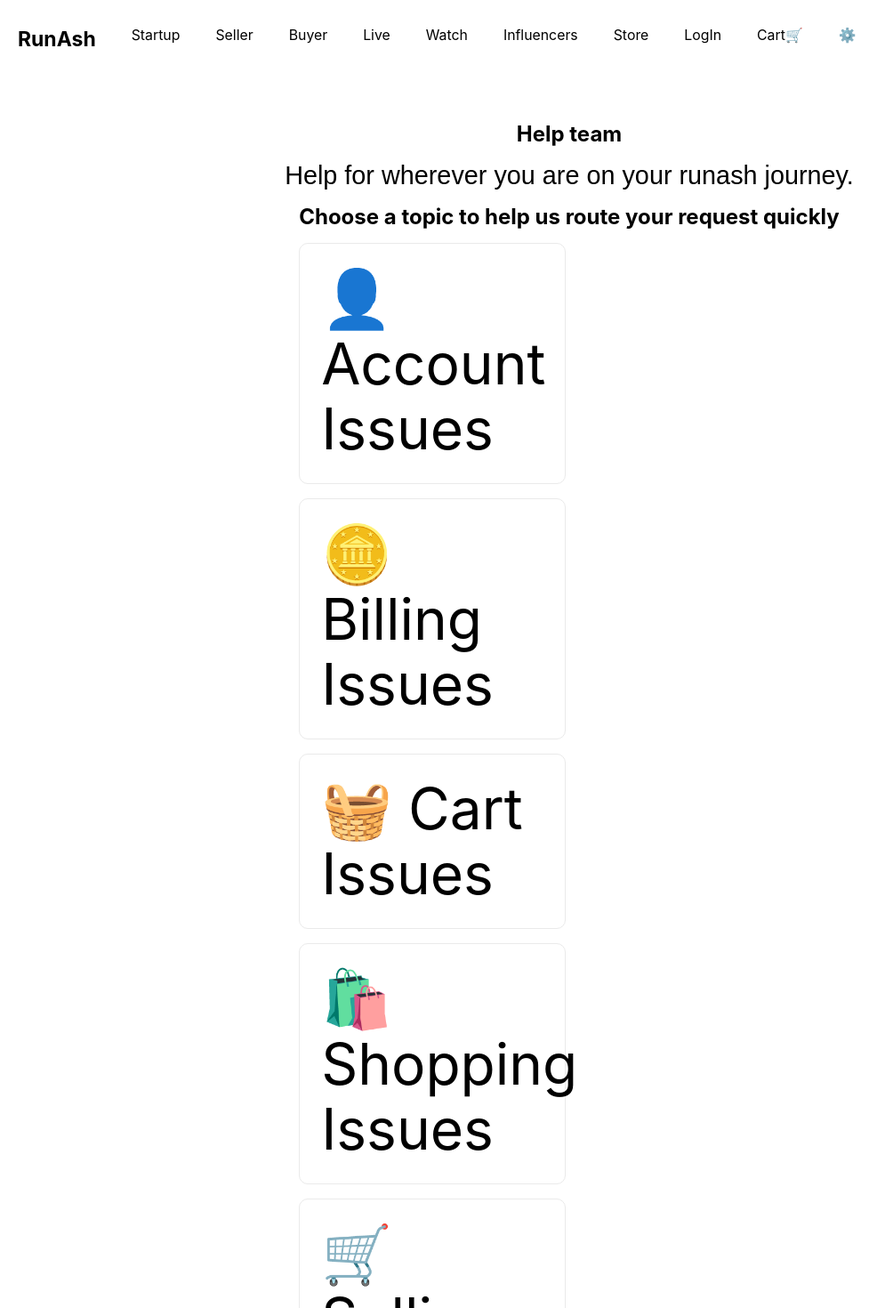
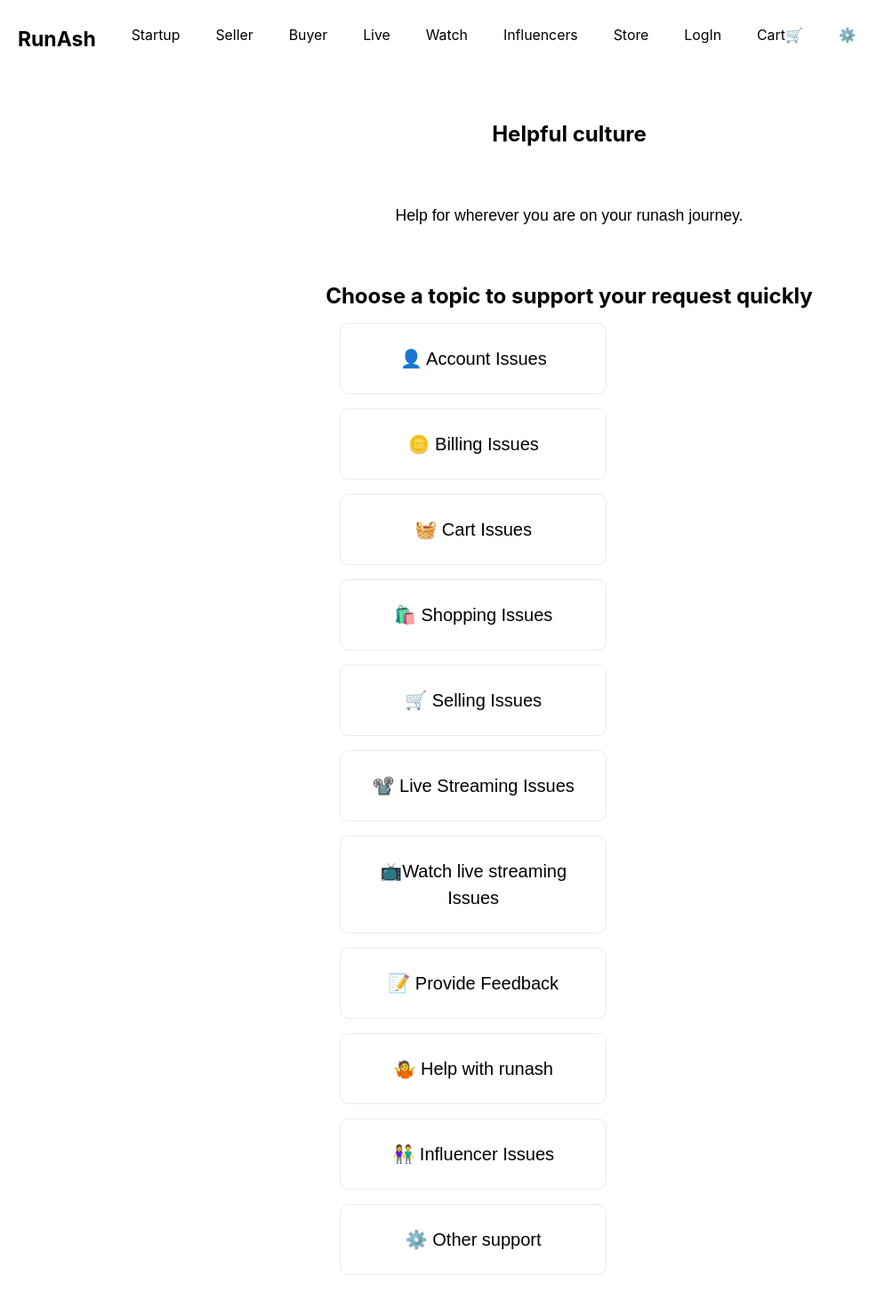
Before and after one commit to rammurmu/next, a Next.js app: page /help in a window 1280 px wide. Shown: the top 1470 px of the page at 89% size, without its empty margins (0-1004 px from the left). Built offline with nearby package versions, Linux system fonts and the light colour scheme.

Commit message:
Update help.js

```diff
--- a/pages/help.js
+++ b/pages/help.js
@@ -6,32 +6,43 @@ export default function Help() {
     <div className={styles.container}>
       <main className={styles.main}>
        <div className={styles.title}>
-        <h1>Help team</h1>
-        <p>Help for wherever you are on your runash journey.</p>
+        <h1>Helpful culture</h1>
+        <p className={styles.description}>Help for wherever you are on your runash journey.</p>
 
-       <h1>Choose a topic to help us route your request quickly</h1>
-
-       <div className={styles.card}>👤 Account Issues</div>
-
-       <div className={styles.card}>🪙 Billing Issues</div>
-
-       <div className={styles.card}>🧺 Cart Issues</div>
-
-       <div className={styles.card}>🛍️ Shopping Issues</div>
-
-       <div className={styles.card}>🛒 Selling Issues</div>
-
-       <div className={styles.card}>📽️ Live Streaming Issues</div>
-
-       <div className={styles.card}>📺Watch live streaming Issues</div>
-
-       <div className={styles.card}>📝 Provide Feedback</div>
-
-       <div className={styles.card}>🤷 Help with runash </div>
-
-       <div className={styles.card}>👫 Influencer Issues</div>
-
-       <div className={styles.card}>⚙️ Other support</div>
+       <h1>Choose a topic to support your request quickly</h1>
+       <div className={styles.card}>
+       <p className={styles.description}>👤 Account Issues</p>
+       </div>
+       <div className={styles.card}>
+        <p className={styles.description}>🪙 Billing Issues</p>
+       </div>
+       <div className={styles.card}>
+        <p className={styles.description}>🧺 Cart Issues</p>
+        </div>
+       <div className={styles.card}>
+        <p className={styles.description}>🛍️ Shopping Issues</p>
+        </div>
+       <div className={styles.card}>
+        <p className={styles.description}>🛒 Selling Issues</p>
+       </div>
+       <div className={styles.card}>
+        <p className={styles.description}>📽️ Live Streaming Issues</p>
+       </div>
+       <div className={styles.card}>
+       <p className={styles.description}>📺Watch live streaming Issues</p>
+       </div>
+       <div className={styles.card}>
+       <p className={styles.description}>📝 Provide Feedback</p>
+       </div>
+       <div className={styles.card}>
+       <p className={styles.description}>🤷 Help with runash </p>
+       </div>
+       <div className={styles.card}>
+        <p className={styles.description}>👫 Influencer Issues</p>
+       </div>
+       <div className={styles.card}>
+        <p className={styles.description}>⚙️ Other support</p>
+       </div>
 
        <p className={styles.description}>Connect and interaction with CEO on live streaming </p>
         </div>
```
